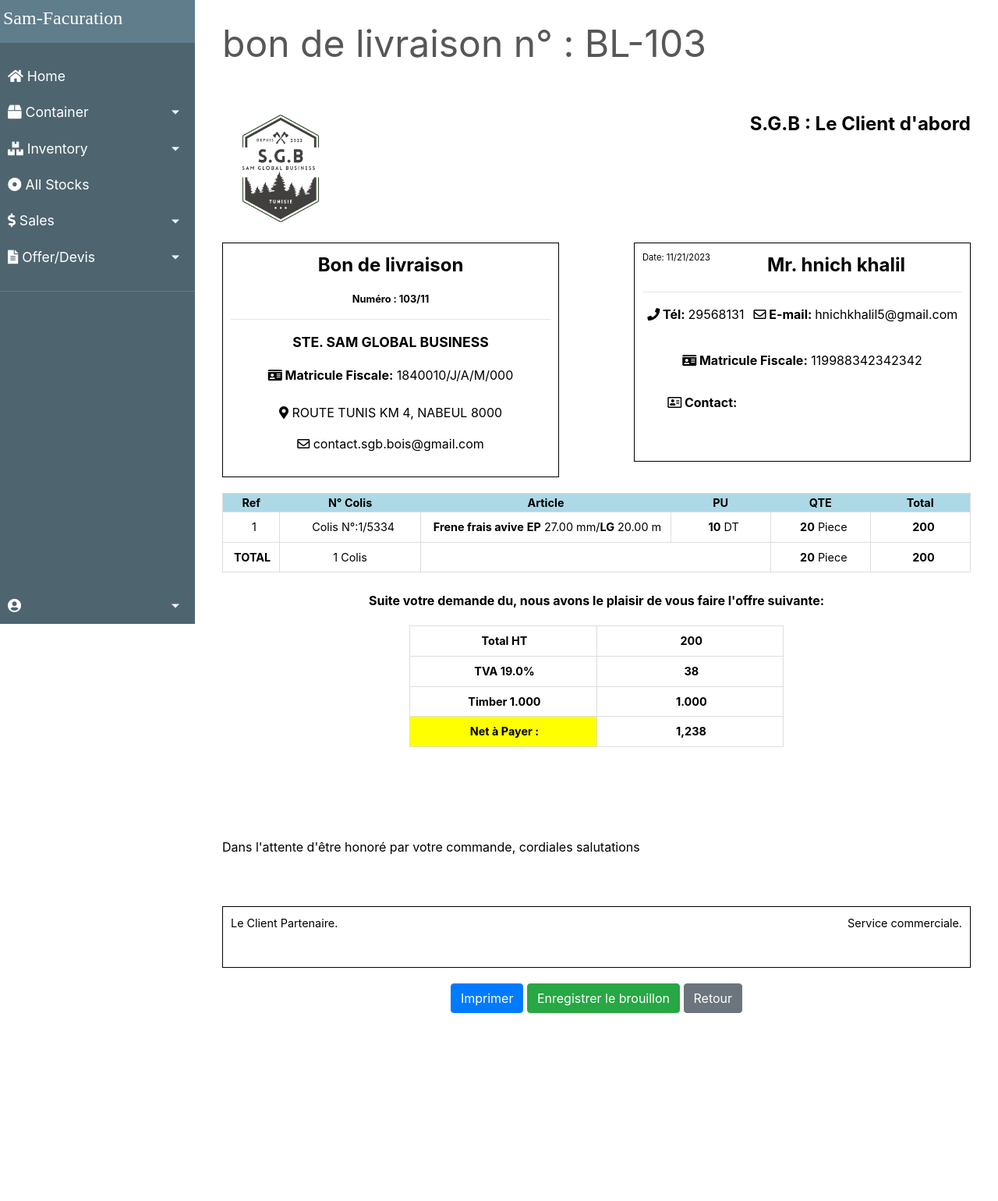
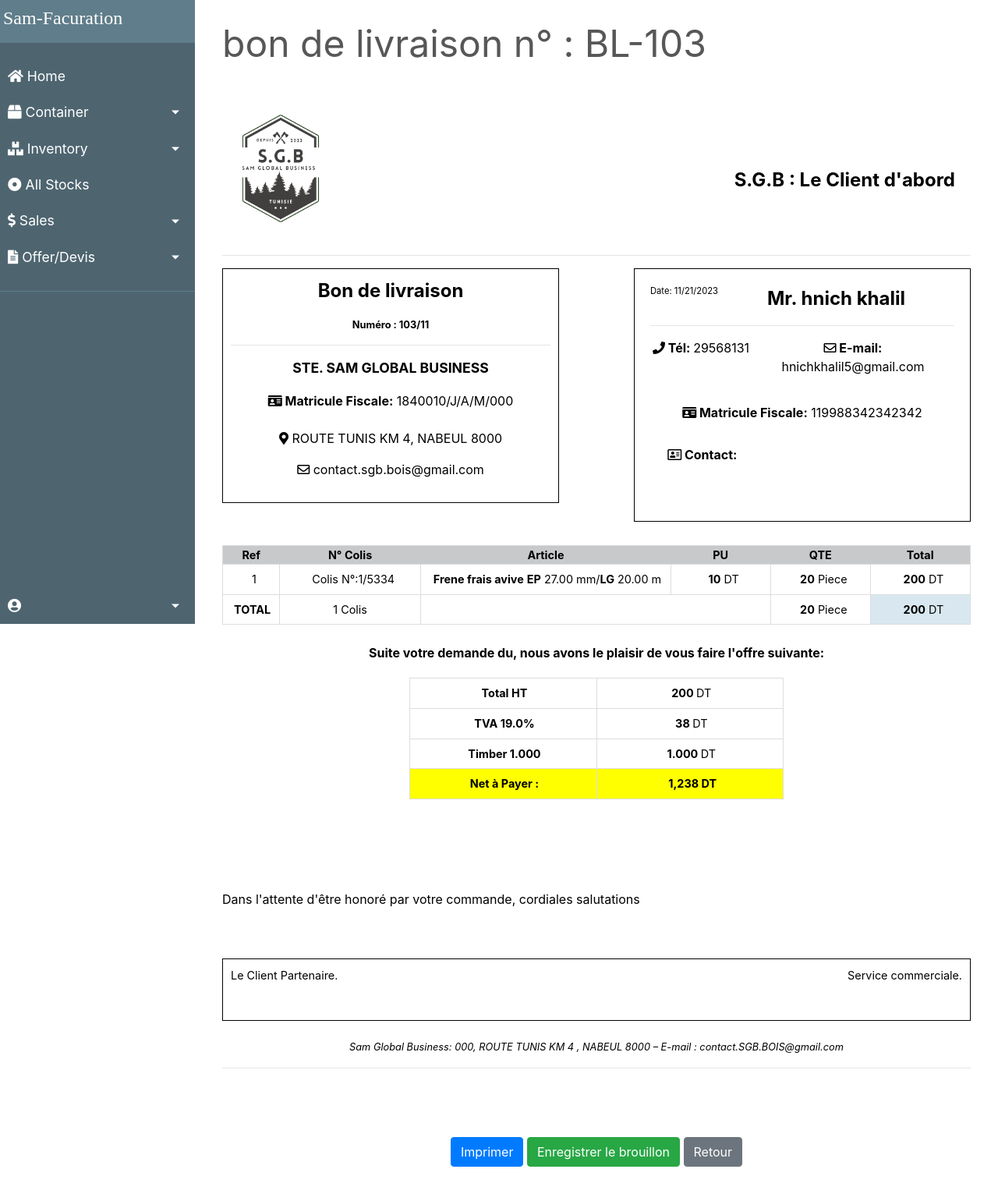
Before and after one commit to KHALILHR/StockWood, a Django app: page /transactions/sales/103 in a window 1280 px wide. Shown: the whole page at 78% size. Before the commit the page ends 1299 px from the top, so only its background shows below. Run offline with Django 3.2, Linux system fonts and the light colour scheme; data comes from the database, SQL or seed files in the repository; some libraries are stand-ins or nearby versions; some web fonts are replaced.

Commit message:
The (generated by blackbox.ai )

```diff
--- a/transactions/models.py
+++ b/transactions/models.py
@@ -87,7 +87,7 @@ class SaleBill(models.Model):
     phone = models.CharField(max_length=12)
     address = models.CharField(max_length=200)
     email = models.EmailField(max_length=254)
-    gstin = models.CharField(max_length=15)
+    gstin = models.CharField(max_length=30)
     sale_type = models.CharField(max_length=20, choices=SALE_TYPE_CHOICES, default='quantity')
 
     # New field for facture and bon de livraison
@@ -134,8 +134,8 @@ class SaleItem(models.Model):
     billno = models.ForeignKey(SaleBill, on_delete=models.CASCADE, related_name='salebillno')
     stock = models.ForeignKey(Stock, on_delete=models.CASCADE, related_name='saleitem')
     cubic_meter = models.DecimalField(max_digits=10, decimal_places=3, blank=True, null=True)
-    perprice = models.DecimalField(max_digits=10, decimal_places=2, default=0)
-    totalprice = models.DecimalField(max_digits=10, decimal_places=2, default=0)
+    perprice = models.DecimalField(max_digits=10, decimal_places=3, default=0)
+    totalprice = models.DecimalField(max_digits=30, decimal_places=3, default=0)
     quantity = models.DecimalField(max_digits=10, decimal_places=3, default=0)
 
     def __str__(self):
@@ -175,7 +175,7 @@ class Offer(models.Model):
     phone = models.CharField(max_length=12)
     address = models.CharField(max_length=200)
     email = models.EmailField(max_length=254)
-    gstin = models.CharField(max_length=15)
+    gstin = models.CharField(max_length=30)
     sale_type = models.CharField(max_length=20, choices=SALE_TYPE_CHOICES, default='quantity')
 
     def __str__(self):
@@ -195,8 +195,9 @@ class OfferItem(models.Model):
     offer_no = models.ForeignKey(Offer, on_delete=models.CASCADE, related_name='offer_items')
     stock = models.ForeignKey(Stock, on_delete=models.CASCADE, related_name='offer_items')
     cubic_meter = models.DecimalField(max_digits=10, decimal_places=3, blank=True, null=True)
-    per_price = models.DecimalField(max_digits=10, decimal_places=2, default=0)
-    total_price = models.DecimalField(max_digits=10, decimal_places=2, default=0)
+    per_price = models.DecimalField(max_digits=10, decimal_places=3, default=0)
+    total_price = models.DecimalField(max_digits=30, decimal_places=3, default=0)
+
     quantity = models.DecimalField(max_digits=10, decimal_places=3, default=0)
 
     def __str__(self):
--- a/transactions/templates/bill/sale_bill.html
+++ b/transactions/templates/bill/sale_bill.html
@@ -33,12 +33,12 @@
                                 <img src="{% static 'SAM.png' %}" alt="Company Logo" style="max-width: 150px; height: auto;">
                             </div>
 
-                            <!-- Company Title -->
-                            <div style="float: right;">
-                                <p class="title" style="font-size: 1.5rem;"><strong>S.G.B : Le Client d'abord</strong></p>
+                            <!-- Company Title --><br><br><br>
+                            <div style="float: right; ">
+                                <p class="title" style="font-size: 1.5rem;  margin-right: 20px;"><strong>S.G.B : Le Client d'abord</strong></p>
                             </div>
                         </div>
-                        <div style="clear: both;"></div>
+                        <div style="clear: both;"></div><hr>
 
                                 <div class="frame" style="border: 1px solid #000; padding: 10px; text-align: center; margin-bottom: 20px; float: left; width: 45%;">
                                     <div class="header" style="margin-bottom: 20px;">
@@ -60,7 +60,7 @@
                                     </div>
                                 </div>
 
-                                <div class="frame" style="border: 1px solid #000; padding: 10px; text-align: center; margin-bottom: 20px; float: right; width: 45%;">
+                                <div class="frame" style="border: 1px solid #000; padding: 20px; text-align: center; margin-bottom: 30px; float: right; width: 45%;">
                                     <div class="header" style="margin-bottom: 20px;">
                                         <p class="subtitle" style="font-size: 0.7rem; float: left;"> Date: <span id="formattedDate"></span></p>
                                         <p class="title" style="font-size: 1.5rem;"><strong>Mr. {{ bill.name }} </strong></p>
@@ -103,9 +103,6 @@
                                         border: 1px solid #ddd;
                                     }
 
-                                    .inner-box-header {
-                                        background-color: #ADD8E6;
-                                    }
 
 
 
@@ -118,7 +115,7 @@
 
                                 <table class="outer-box">
                                     <thead>
-                                        <tr class="inner-box inner-box-header">
+                                        <tr class="inner-box inner-box-header" style="background-color: #c7c9ca;  -webkit-print-color-adjust: exact;">
                                             <th style="width: 5%;">Ref</th>
                                             <th style="width: 17%;">N° Colis</th>
                                             <th style="width: 30%;">Article</th>
@@ -146,7 +143,7 @@
                                                         &nbsp; <strong>{{ item.cubic_meter }}</strong> m³
                                                     {% endif %}
                                                 </td>
-                                                <td class="inner-box total-item">&nbsp; <strong>{{ item.totalprice|floatformat:0|format_price }}</strong></td>
+                                                <td class="inner-box total-item" >&nbsp; <strong>{{ item.totalprice|floatformat:0|format_price }}</strong> DT</td>
                                             </tr>
                                         {% endfor %}
                                         <tr class="inner-box inner-box-total">
@@ -162,7 +159,7 @@
                                                 {% endif %}
                                             </td>
 
-                                            <td class="inner-box total-all">&nbsp; <strong><span id="totalAllValue"></span></strong></td>
+                                            <td class="inner-box total-all" style="background-color: #d9e8f0; -webkit-print-color-adjust: exact;">&nbsp; <strong><span id="totalAllValue"></span></strong> DT</td>
                                         </tr>
                                     </tbody>
 
@@ -174,11 +171,11 @@
                                     <tbody>
                                         <tr>
                                             <th class="inner-box" style="width: 30%;">&nbsp;Total HT</th>
-                                            <td class="inner-box" style="width: 30%;">&nbsp;<strong><span id="totalAllValueTop"></span></strong></td>
+                                            <td class="inner-box" style="width: 30%;">&nbsp;<strong><span id="totalAllValueTop"></span> </strong>DT</td>
                                         </tr>
                                         <tr>
                                             <th class="inner-box" style="width: 30%;">&nbsp;TVA 19.0%</th>
-                                            <td class="inner-box" style="width: 30%;">&nbsp;<strong><span id="tvaValue">{% if billdetails.cgst %}{{ billdetails.cgst|floatformat:3 }}{% endif %}</span></strong></td>
+                                            <td class="inner-box" style="width: 30%;">&nbsp;<strong><span id="tvaValue">{% if billdetails.cgst %}{{ billdetails.cgst|floatformat:3 }}{% endif %}</span> </strong> DT</td>
                                         </tr>
 
                                         <!-- Repeat the same structure for TOTAL HT -->
@@ -186,12 +183,12 @@
 
                                         <tr>
                                             <th class="inner-box" style="width: 30%;">&nbsp;Timber 1.000</th>
-                                            <td class="inner-box" style="width: 30%;">&nbsp;<strong><span>1.000</span></strong></td>
+                                            <td class="inner-box" style="width: 30%;">&nbsp;<strong><span>1.000 </span></strong>DT</td>
                                         </tr>
 
                                         <tr class="inner-box inner-box-total">
-                                            <th class="inner-box" style="background-color: yellow; ">&nbsp;Net à Payer : </th>
-                                            <th class="inner-box">&nbsp;<span id="totalHTVAValue">{% if billdetails.total %}{{ billdetails.total|floatformat:3 }}{% endif %} </span></th>
+                                            <th class="inner-box" style="background-color: yellow; -webkit-print-color-adjust: exact; ">&nbsp;Net à Payer : </th>
+                                            <th class="inner-box" style="background-color: yellow; -webkit-print-color-adjust: exact; ">&nbsp; <span id="totalHTVAValue">{% if billdetails.total %}{{ billdetails.total|floatformat:3 }}{% endif %} </span> DT</th>
                                         </tr>
                                     </tbody>
                                 </table><br><br><br><br>
@@ -211,7 +208,8 @@
                                         </div>
                                         </div>
                                     </div>
-
+                                    <center><small><i>Sam Global Business: 000, ROUTE TUNIS KM 4 , NABEUL 8000 – E-mail : contact.SGB.BOIS@gmail.com</i> </small></center>
+                                    <hr>
                                 </div>
                                 </div>
                                 <br><br><br>
--- a/transactions/views.py
+++ b/transactions/views.py
@@ -454,10 +454,10 @@ from .models import Offer, OfferItem, Stock
 from django.contrib import messages
 from .models import Offer
 
-# views.py
 from django.shortcuts import render
 from django.views import View
-from .forms import OfferSearchForm
+from .models import Offer
+from .forms import OfferSearchForm  # Import your OfferSearchForm
 
 class OfferListView(View):
     template_name = 'sales/offer_list.html'
@@ -478,7 +478,10 @@ class OfferListView(View):
             # If form is not valid, show all offers
             offers = Offer.objects.all()
 
-        context = {'offers': offers, 'form': form}
+        # Reverse the order of the offers queryset
+        reversed_offers = reversed(list(offers))
+
+        context = {'offers': reversed_offers, 'form': form}
         return render(request, self.template_name, context)
 
 
```
Also changed, not shown: homepage/templates/home.html (+18 -4 lines), transactions/templates/bill/facture.html (+14 -15 lines), transactions/templates/bill/offre_bill.html (+20 -16 lines), inventory/views.py (line endings or trailing spaces), transactions/migrations/0035_auto_20231219_0202.py (added), transactions/migrations/0036_auto_20231219_0204.py (added), transactions/migrations/0037_auto_20231219_0204.py (added), transactions/migrations/0038_auto_20231219_0205.py (added), transactions/migrations/0039_auto_20231219_0207.py (added), transactions/migrations/0040_auto_20231219_0207.py (added), transactions/migrations/0041_auto_20231219_0208.py (added), transactions/migrations/0042_auto_20231219_0209.py (added), transactions/migrations/0043_auto_20231219_0216.py (added), transactions/migrations/0044_auto_20231219_0221.py (added), 2 more files.
